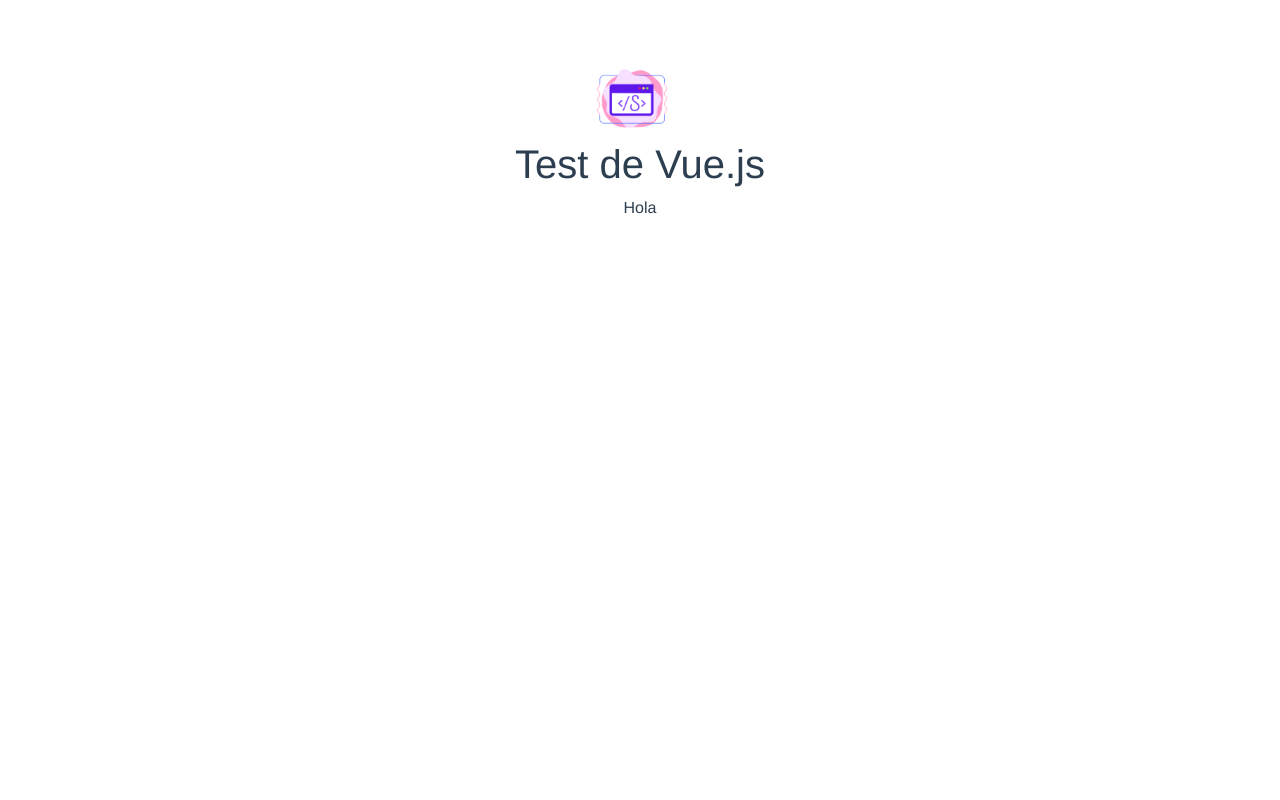
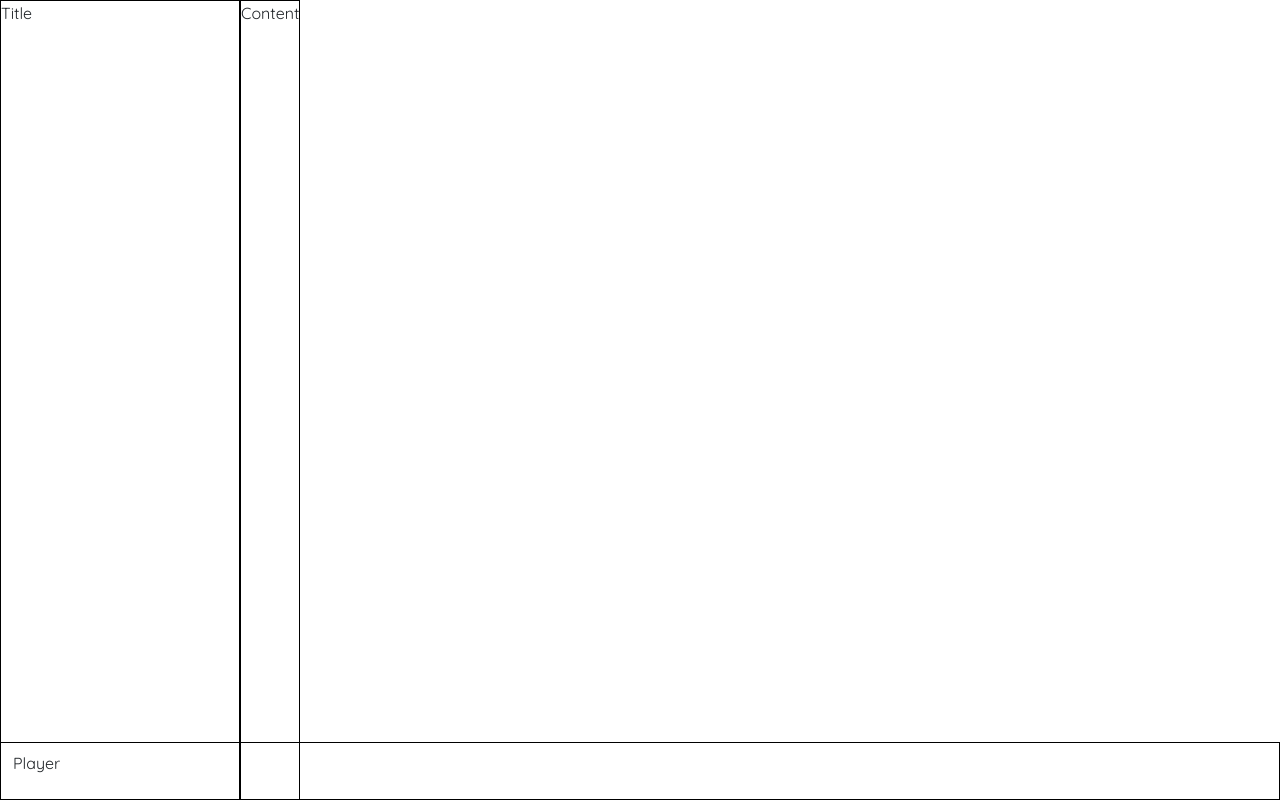
Before and after one commit to susananzth/foxbel-music-susananzth, a Vue app: page / in a window 1280 px wide. Built offline with nearby package versions, Linux system fonts and the light colour scheme.

Commit message:
Empezando estructura del reproductor. Agregando fuente.

```diff
--- a/public/index.html
+++ b/public/index.html
@@ -29,7 +29,7 @@
     <!-- Estilos -->
     <link href="https://cdn.jsdelivr.net/npm/bootstrap@5.0.0-beta2/dist/css/bootstrap.min.css" rel="stylesheet" integrity="sha384-BmbxuPwQa2lc/FVzBcNJ7UAyJxM6wuqIj61tLrc4wSX0szH/Ev+nYRRuWlolflfl" crossorigin="anonymous">
   </head>
-  <body>
+  <body class="nav-fixed">
     <noscript>
       <strong>We're sorry but <%= htmlWebpackPlugin.options.title %> doesn't work properly without JavaScript enabled. Please enable it to continue.</strong>
     </noscript>
--- a/src/App.vue
+++ b/src/App.vue
@@ -1,29 +1,33 @@
 <template>
-  <img alt="Vue logo" class="navbar-brand" src="./assets/logo.png">
-  <HelloWorld msg="Test de Vue.js"/>
+  <Player />
+  <Content />
 </template>
 
 <script>
-import HelloWorld from './components/HelloWorld.vue'
+import Player  from './components/Player.vue';
+import Content from './components/Content.vue';
+
 
 export default {
   name: 'App',
   components: {
-    HelloWorld
+    Player,
+    Content,
   }
 }
 </script>
 
 <style>
-#app {
-  font-family: Avenir, Helvetica, Arial, sans-serif;
-  -webkit-font-smoothing: antialiased;
-  -moz-osx-font-smoothing: grayscale;
-  text-align: center;
-  color: #2c3e50;
-  margin-top: 60px;
+@import url('https://fonts.googleapis.com/css2?family=Quicksand&display=swap');
+* {
+  font-family: 'Quicksand', sans-serif;
+  font-style: normal;
+  font-weight: normal;
 }
-.navbar-brand{
-  height: 5rem;
+h1, h2, h3, h4, h5, h6{
+  font-weight: bold;
+  font-size: 22px;
+  line-height: 27px;
+  color: #FFFFFF;
 }
 </style>
--- /dev/null
+++ b/src/components/Content.vue
@@ -0,0 +1,68 @@
+<template>
+    <div id="layoutContent">
+        <Sidebar />
+        <div id="layoutContent_main">
+            <main>
+              <p>Content</p>
+            </main>
+        </div>
+    </div>
+</template>
+
+
+<script>
+import Sidebar from '../components/Sidebar.vue';
+
+export default {
+  name: 'Content',
+  components: {
+        Sidebar,
+  }
+}
+</script>
+
+<!-- Add "scoped" attribute to limit CSS to this component only -->
+<style scoped>
+#layoutContent {
+    display: -webkit-box;
+    display: flex;
+    position: fixed;
+    top: 0;
+    right: 0;
+    left: 0;
+}
+
+#layoutContent_main {
+    top: 3.625rem;
+    border: solid 1px black;
+}
+.btn-search{
+  background: #FFFFFF;
+  border: 1px solid #828282;
+  box-sizing: border-box;
+  border-radius: 100px;
+}
+.btn-primary{
+  background: #E86060;
+  mix-blend-mode: normal;
+  border-radius: 100px;
+  font-size: 14px;
+  line-height: 17px;
+  display: flex;
+  align-items: center;
+  text-align: center;
+  color: #FFFFFF;
+  mix-blend-mode: normal;
+}
+.btn-primary-border{
+  border: 1px solid #EB5757;
+  box-sizing: border-box;
+  border-radius: 100px;
+  font-size: 14px;
+  line-height: 17px;
+  display: flex;
+  align-items: center;
+  text-align: center;
+  color: #E86060;
+}
+</style>
--- a/src/components/HelloWorld.vue
+++ /dev/null
@@ -1,35 +0,0 @@
-<template>
-  <div class="hello">
-    <h1>{{ msg }}</h1>
-    <p>
-      Hola
-    </p>
-  </div>
-</template>
-
-<script>
-export default {
-  name: 'HelloWorld',
-  props: {
-    msg: String
-  }
-}
-</script>
-
-<!-- Add "scoped" attribute to limit CSS to this component only -->
-<style scoped>
-h3 {
-  margin: 40px 0 0;
-}
-ul {
-  list-style-type: none;
-  padding: 0;
-}
-li {
-  display: inline-block;
-  margin: 0 10px;
-}
-a {
-  color: #42b983;
-}
-</style>
--- /dev/null
+++ b/src/components/Player.vue
@@ -0,0 +1,28 @@
+<template>
+    <div class="navbar fixed-bottom player">
+        <div class="container-fluid">
+            <p>Player</p>
+        </div>
+    </div>
+</template>
+
+<script>
+export default {
+  name: 'Player',
+  props: {
+    msg: String
+  }
+}
+</script>
+
+<style scoped>
+.player{
+    /* Position */
+    position: fixed;
+    bottom: 0;
+    right: 0;
+    left: 0;
+    z-index: 1039;
+    border: solid 1px black;
+}
+</style>
--- /dev/null
+++ b/src/components/Sidebar.vue
@@ -0,0 +1,41 @@
+<template>
+        <div id="layoutSidebar">
+            <nav class="sidenav shadow-right sidenav-light">
+                <div class="sidenav-menu">
+                    <div class="nav">
+                        <div class="sidenav-menu-heading">Title</div>
+                        <a class="nav-link li-sidebar" href="#">Link</a>
+                        <a class="nav-link li-sidebar" href="#">Link</a>
+                        <a class="nav-link li-sidebar" href="#">Link</a>
+                    </div>
+                </div>
+            </nav>
+        </div>
+</template>
+
+<script>
+export default {
+  name: 'Player',
+  props: {
+    msg: String
+  }
+}
+</script>
+
+<style scoped>
+#layoutSidebar {
+    width: 15rem;
+    height: 100vh;
+    z-index: 1038;
+    border: solid 1px black;
+}
+.sidebar{
+  background: #662323;
+  box-shadow: 0px 4px 4px rgba(0, 0, 0, 0.25);
+}
+.li-sidebar{
+  font-size: 16px;
+  line-height: 20px;
+  color: #FFFFFF;
+}
+</style>
```
